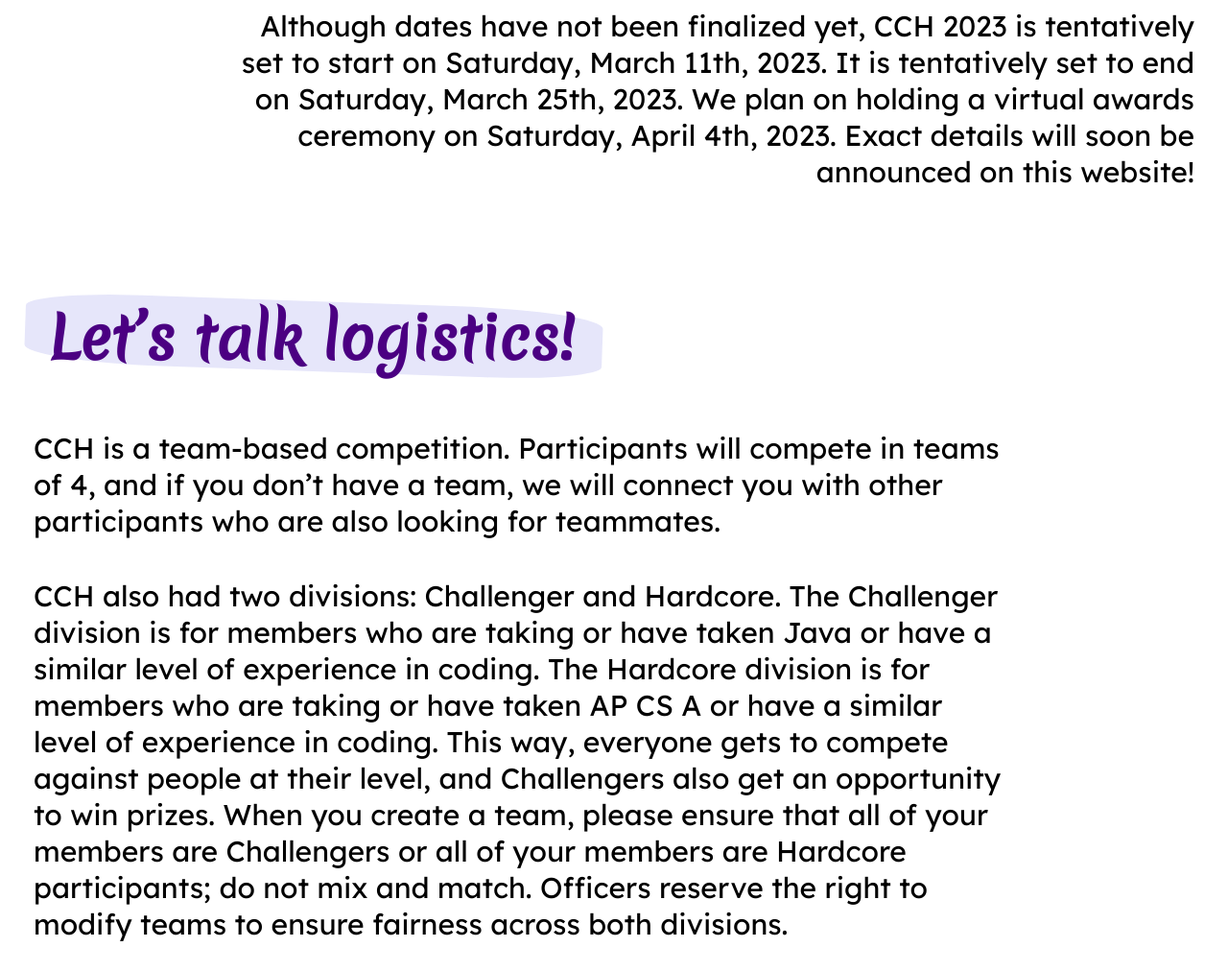
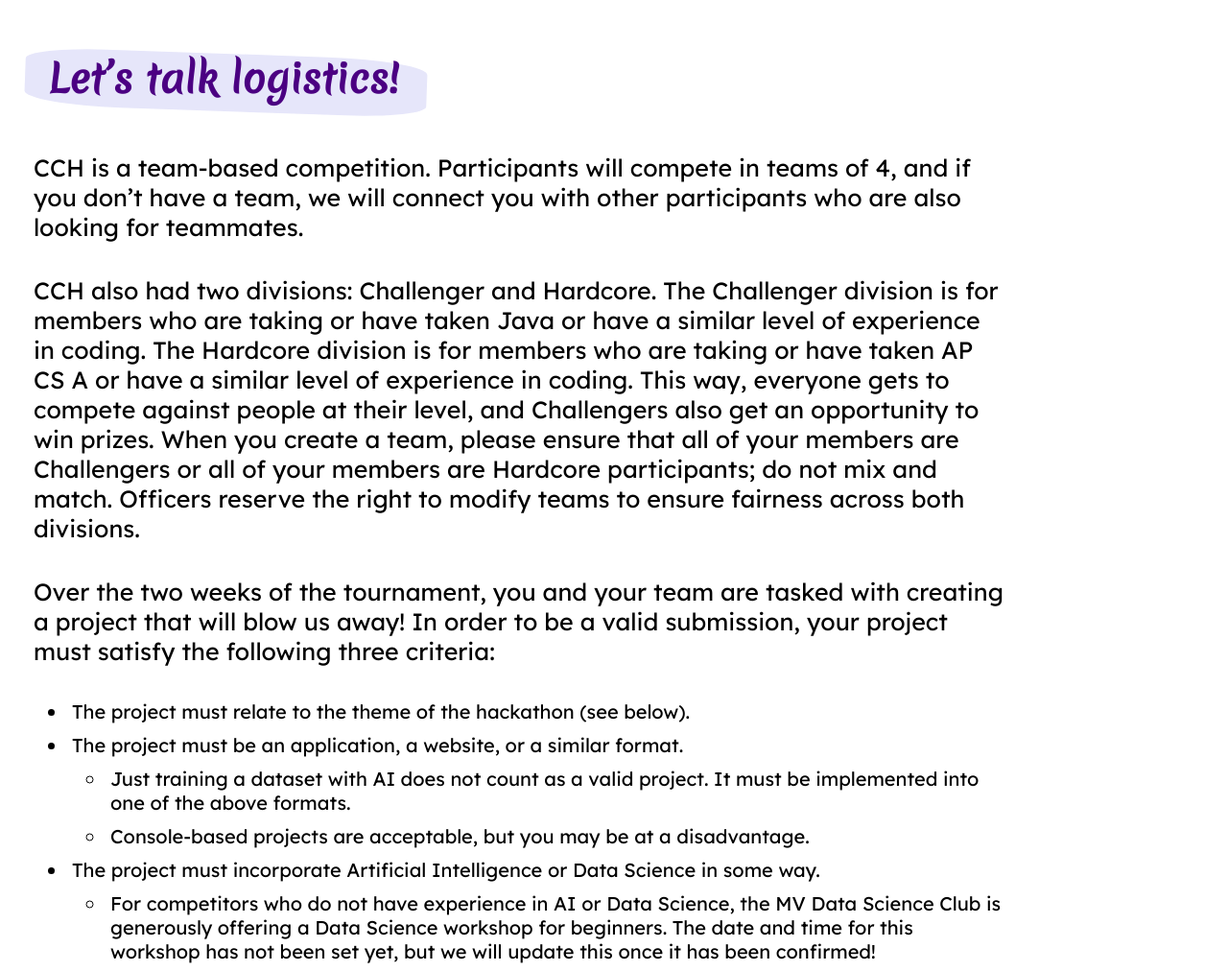
Before and after one commit to cross-club/cross-club.github.io, a plain HTML site: page index.html in a window 1280 px wide. Shown: the part 1856-2868 px from the top of the page at 96% size. Drawn offline with Linux system fonts and the light colour scheme.

Commit message:
Fixed font issue on browsers other than Chrome.

```diff
--- a/index.html
+++ b/index.html
@@ -57,17 +57,17 @@
         font-family: "Merienda", cursive;
         color: rgb(75, 0, 130);
         padding: 20px;
-        font-size: 60px;
+        font-size: 40px;
         position: relative;
       }
       p {
         font-family: "Lexend Deca", sans-serif;
-        font-size: 30px;
+        font-size: 25px;
         padding: 5px;
       }
       li {
         font-family: "Lexend Deca", sans-serif;
-        font-size: 24px;
+        font-size: 20px;
         padding: 5px;
       }
       .footer {
```
